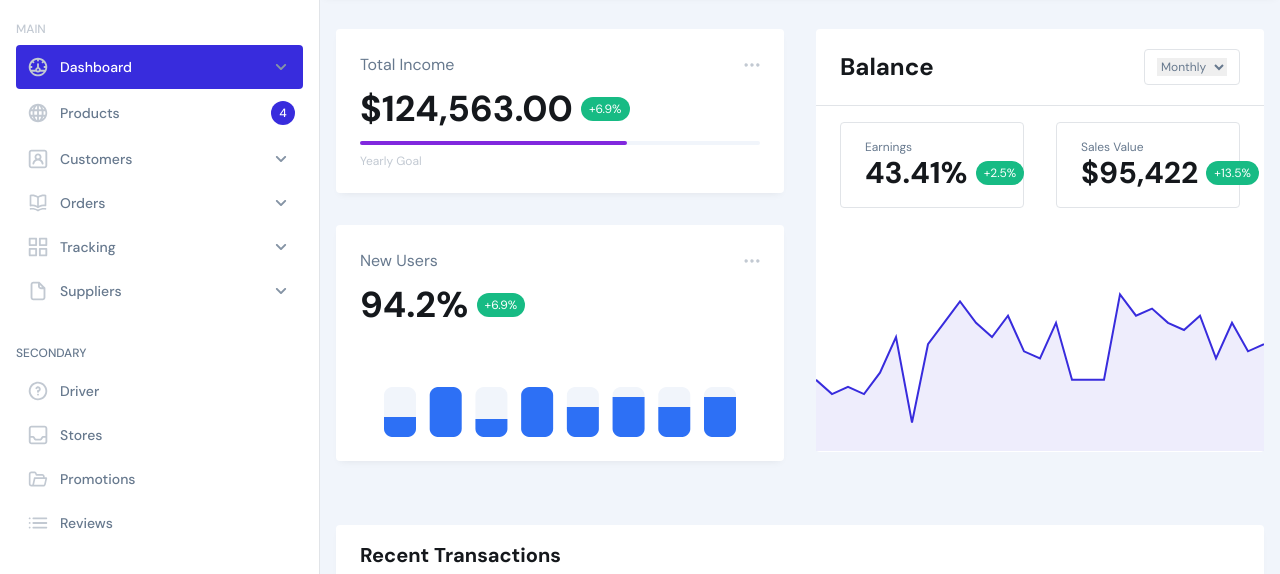
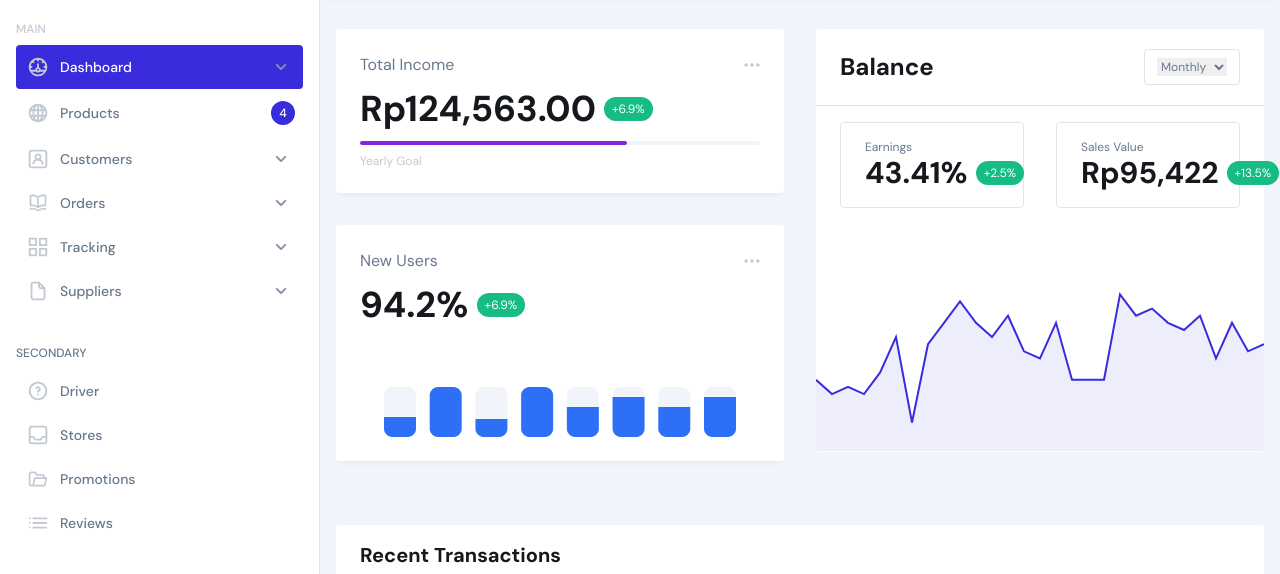
Before and after one commit to tempeltracking/dashboard, a plain HTML site: page index.html in a window 1280 px wide. Shown: the part 84-658 px from the top of the page. Drawn offline with nearby package versions, Linux system fonts and the light colour scheme.

Commit message:
dashboard

```diff
--- a/index.html
+++ b/index.html
@@ -895,7 +895,7 @@
                       </button>
                     </div>
                     <div class="flex items-center mb-3">
-                      <span class="text-4xl font-bold">$124,563.00</span>
+                      <span class="text-4xl font-bold">Rp124,563.00</span>
                       <span
                         class="inline-block ml-2 py-1 px-2 bg-green-500 text-white text-xs rounded-full"
                         >+6.9%</span
@@ -970,7 +970,7 @@
                             <h4 class="text-xs text-gray-500">Sales Value</h4>
                             <div class="flex items-center">
                               <span class="mr-2 text-3xl font-bold"
-                                >$95,422</span
+                                >Rp95,422</span
                               >
                               <span
                                 class="py-1 px-2 bg-green-500 text-xs text-white rounded-full"
```
